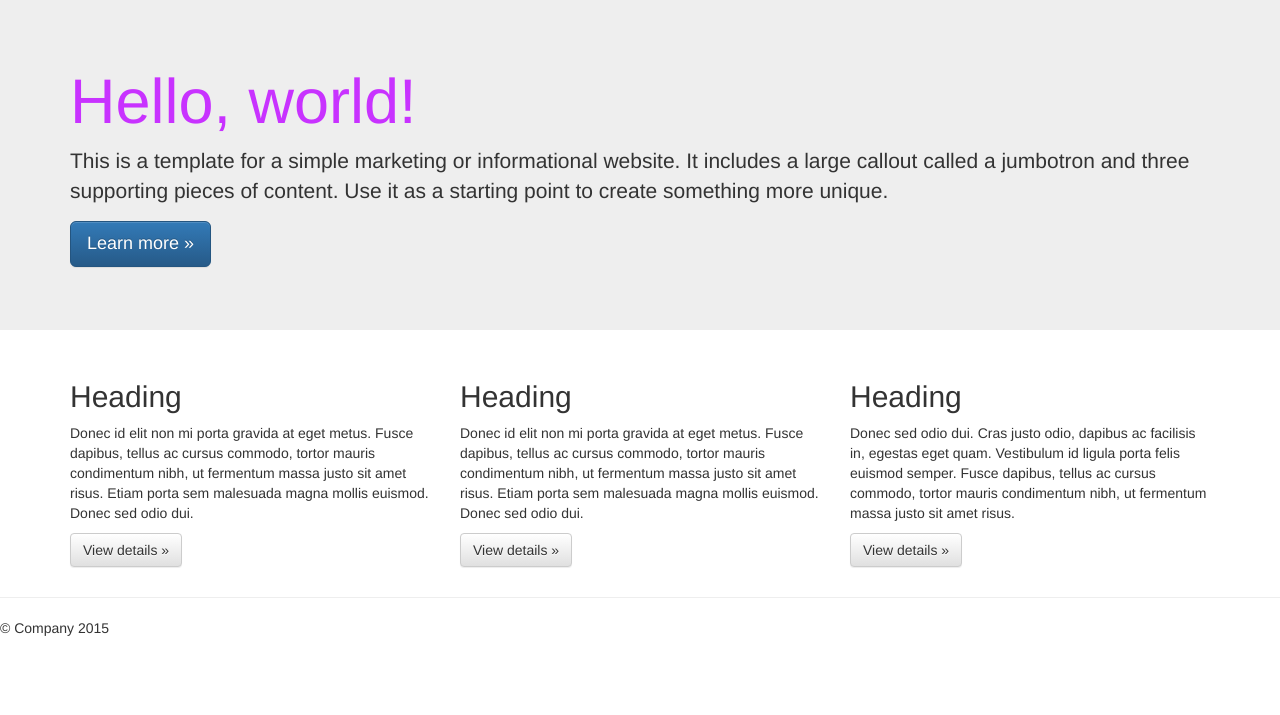
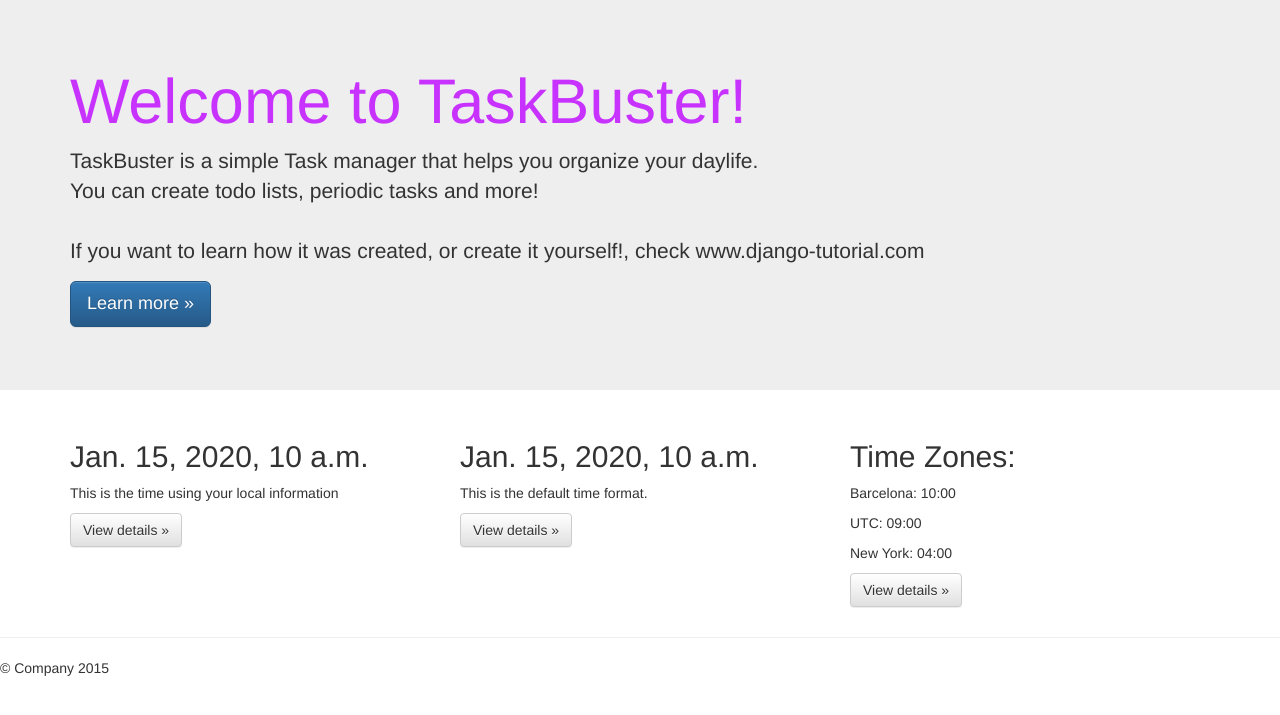
Before and after one commit to ElQuintoViento/TaskBuster, a Django app: template taskbuster/templates/taskbuster/index.html in a window 1280 px wide. Shown: the part 51-766 px from the top of the page. Run offline with Django 3.2, Linux system fonts and the light colour scheme; the template is opened without the code that fills it: most values are stand-ins (such as "Sample title", 1, 10 or a date in 2020); some libraries are stand-ins or nearby versions.

Commit message:
Internationalization and localization

```diff
--- a/taskbuster/templates/taskbuster/index.html
+++ b/taskbuster/templates/taskbuster/index.html
@@ -1,4 +1,7 @@
 {% extends "base.html" %}
+{% load i18n %}
+{% load l10n %}
+{% load tz %}
 
 {% block head_title %}TaskBuster Django Tutorial{% endblock %}
 
@@ -6,8 +9,8 @@
  <!-- Main jumbotron for a primary marketing message or call to action -->
     <div class="jumbotron">
       <div class="container">
-        <h1>Hello, world!</h1>
-        <p>This is a template for a simple marketing or informational website. It includes a large callout called a jumbotron and three supporting pieces of content. Use it as a starting point to create something more unique.</p>
+        <h1>{% trans "Welcome to TaskBuster!" %}</h1>
+        <p>{% blocktrans %}TaskBuster is a simple Task manager that helps you organize your daylife. </br> You can create todo lists, periodic tasks and more! </br></br> If you want to learn how it was created, or create it yourself!, check www.django-tutorial.com{% endblocktrans %}</p>
         <p><a class="btn btn-primary btn-lg" href="#" role="button">Learn more &raquo;</a></p>
       </div>
     </div>
@@ -16,18 +19,21 @@
       <!-- Example row of columns -->
       <div class="row">
         <div class="col-md-4">
-          <h2>Heading</h2>
-          <p>Donec id elit non mi porta gravida at eget metus. Fusce dapibus, tellus ac cursus commodo, tortor mauris condimentum nibh, ut fermentum massa justo sit amet risus. Etiam porta sem malesuada magna mollis euismod. Donec sed odio dui. </p>
+          <h2 id="local-date">{{today}}</h2>
+          <p>This is the time using your local information</p>
           <p><a class="btn btn-default" href="#" role="button">View details &raquo;</a></p>
         </div>
         <div class="col-md-4">
-          <h2>Heading</h2>
-          <p>Donec id elit non mi porta gravida at eget metus. Fusce dapibus, tellus ac cursus commodo, tortor mauris condimentum nibh, ut fermentum massa justo sit amet risus. Etiam porta sem malesuada magna mollis euismod. Donec sed odio dui. </p>
+          <h2 id="non-local-date">{{today|unlocalize}}</h2>
+          <p>This is the default time format.</p>
           <p><a class="btn btn-default" href="#" role="button">View details &raquo;</a></p>
        </div>
         <div class="col-md-4">
-          <h2>Heading</h2>
-          <p>Donec sed odio dui. Cras justo odio, dapibus ac facilisis in, egestas eget quam. Vestibulum id ligula porta felis euismod semper. Fusce dapibus, tellus ac cursus commodo, tortor mauris condimentum nibh, ut fermentum massa justo sit amet risus.</p>
+          <h2>Time Zones:</h2>
+          <p> Barcelona: <span id="time-tz">{{now|time:"H:i"}}</span></p>
+    <p> UTC: <span id="time-utc">{{now|utc|time:"H:i"}}</span></p>
+    <p> New York: <span id="time-ny">
+           {{now|timezone:"America/New_York"|time:"H:i"}}</span></p>
           <p><a class="btn btn-default" href="#" role="button">View details &raquo;</a></p>
         </div>
       </div>
--- a/taskbuster/test.py
+++ b/taskbuster/test.py
@@ -1,13 +1,16 @@
 # -*- coding: utf-8 -*-
 from django.test import TestCase
 from django.core.urlresolvers import reverse
+from django.utils.translation import activate
 
 
 class TestHomePage(TestCase):
     def test_uses_index_template(self):
+        activate('en')
         response = self.client.get(reverse("home"))
         self.assertTemplateUsed(response, "taskbuster/index.html")
 
     def test_uses_base_template(self):
+        activate('en')
         response = self.client.get(reverse("home"))
         self.assertTemplateUsed(response, "base.html")
--- a/taskbuster/urls.py
+++ b/taskbuster/urls.py
@@ -1,17 +1,18 @@
+# -*- coding: utf-8 -*-
 from django.conf.urls import include, url
 from django.contrib import admin
-
+from django.conf.urls.i18n import i18n_patterns
 from .views import *
 
 
 urlpatterns = [
-    # Examples:
-    # url(r'^$', 'taskbuster.views.home', name='home'),
-    # url(r'^blog/', include('blog.urls')),
-    url(r'^admin/', include(admin.site.urls)),
-    url(r'^$', home, name='home'),
     url(
         r'^(?P<filename>(robots.txt)|(humans.txt))$',
         home_files,
         name='home-files')
 ]
+
+urlpatterns += i18n_patterns(
+    url(r'^admin/', include(admin.site.urls)),
+    url(r'^$', home, name='home'),
+)
```
Also changed, not shown: taskbuster/settings/base.py (+13 -1 lines), taskbuster/views.py (+13 -2 lines).
